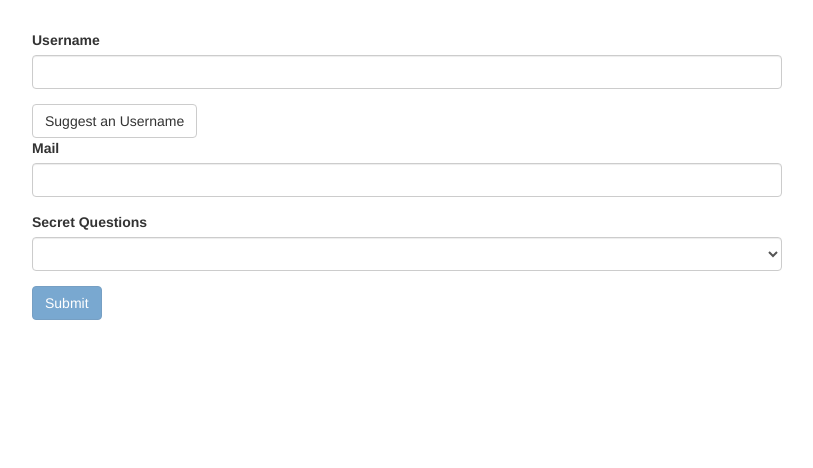
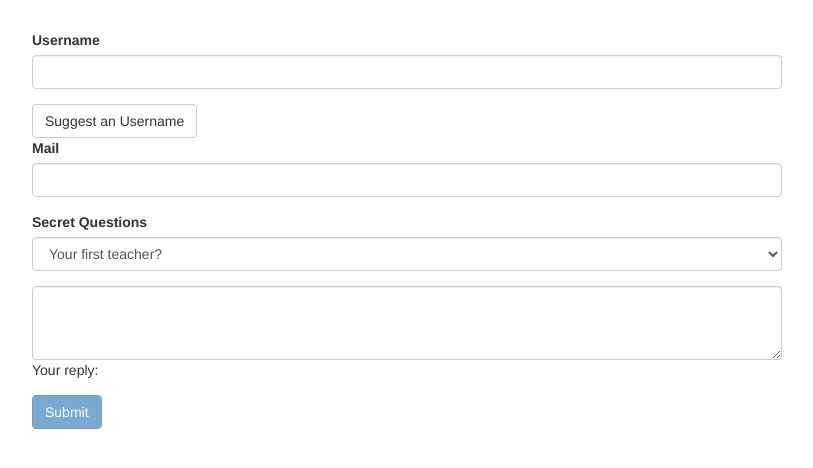
Before and after one commit to YenChengLai/angular-template-driven-form-practice, an Angular app: page / in a window 1280 px wide. Shown: the top 468 px of the page, without its empty margins (233-1046 px from the left). Built offline with nearby package versions, Linux system fonts and the light colour scheme.

Commit message:
add form group feature

```diff
--- a/src/app/app.component.html
+++ b/src/app/app.component.html
@@ -2,7 +2,7 @@
   <div class="row">
     <div class="col-xs-12 col-sm-10 col-md-8 col-sm-offset-1 col-md-offset-2">
       <form (ngSubmit)="onSubmit()" #form="ngForm">
-        <div id="user-data">
+        <div id="user-data" ngModelGroup="userData" #userData="ngModelGroup">
           <div class="form-group">
             <label for="username">Username</label>
             <input type="text" id="username" class="form-control" ngModel name="username" required>
@@ -11,15 +11,20 @@
           <div class="form-group">
             <label for="email">Mail</label>
             <input type="email" id="email" class="form-control" ngModel name="email" required email #email="ngModel">
+            <span class="help-block" *ngIf="!email.valid && email.touched">Please answer a valid value!</span>
           </div>
-          <span class="help-block" *ngIf="!email.valid && email.touched">Please answer a valid value!</span>
         </div>
+        <p *ngIf="!userData.valid && userData.touched">User Data is invalid!</p>
         <div class="form-group">
           <label for="secret">Secret Questions</label>
-          <select id="secret" class="form-control" ngModel name="secret" required>
+          <select id="secret" class="form-control" [ngModel]="defaultQuestion" name="secret" required>
             <option value="pet">Your first Pet?</option>
             <option value="teacher">Your first teacher?</option>
           </select>
+        </div>
+        <div class="form-group">
+          <textarea class="form-control" name="questionAnswer" rows="3" [(ngModel)]="answer"></textarea>
+          <p>Your reply: {{ answer }}</p>
         </div>
         <button class="btn btn-primary" type="submit" [disabled]="!form.valid">Submit</button>
       </form>
--- a/src/app/app.component.ts
+++ b/src/app/app.component.ts
@@ -9,6 +9,8 @@ import { NgForm } from '@angular/forms';
 export class AppComponent {
 
   @ViewChild('form', { static: false }) ngForm: NgForm;
+  defaultQuestion = 'teacher';
+  answer = '';
 
   suggestUserName() {
     const suggestedName = 'Superuser';
```
